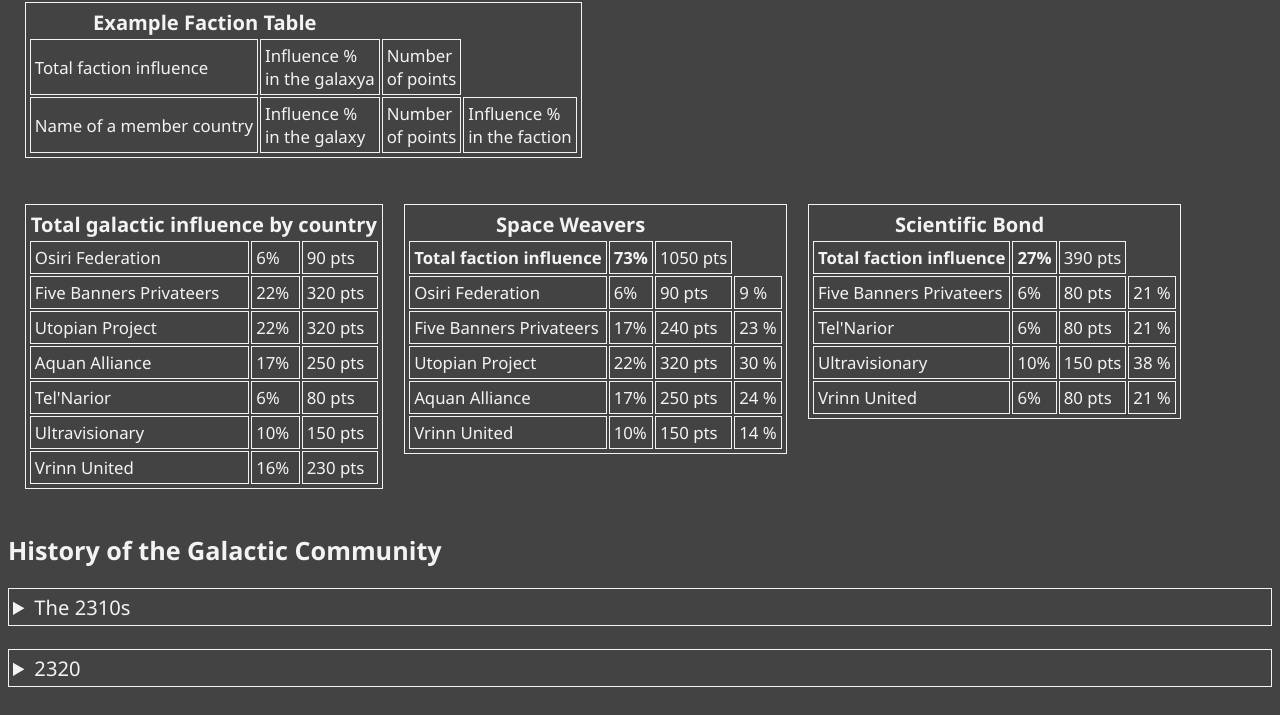
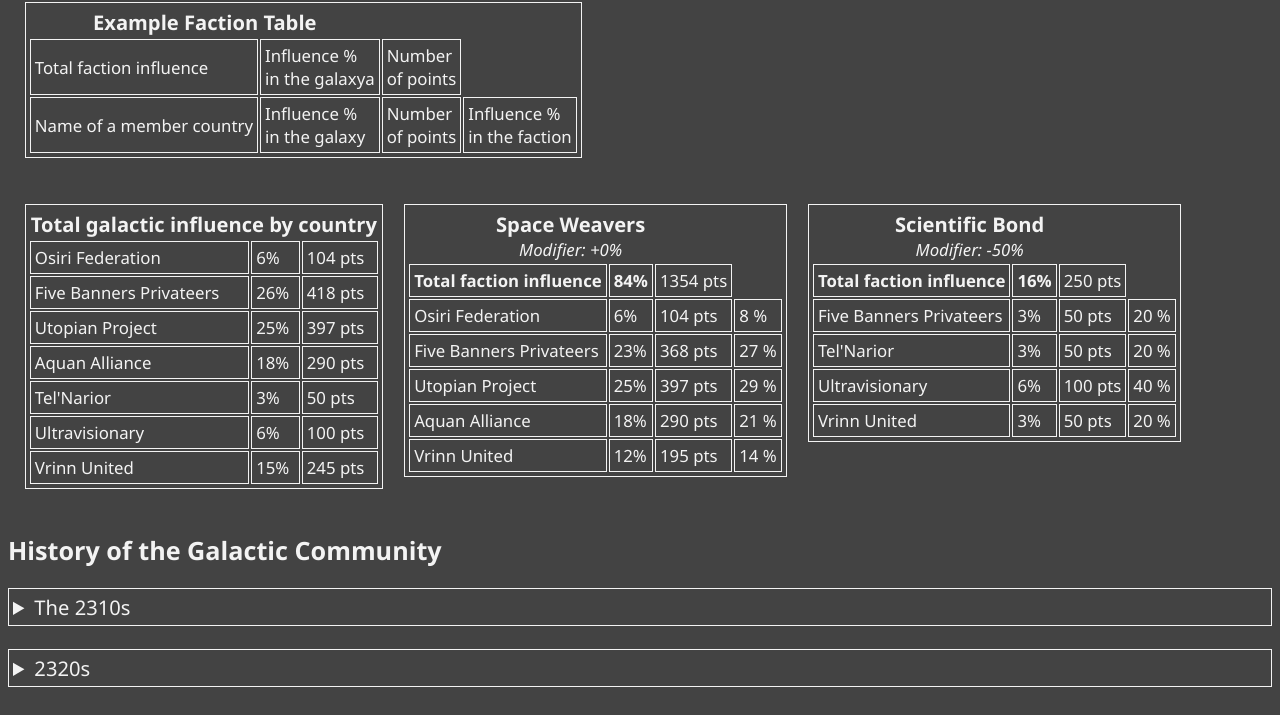
Before and after one commit to Sari-Dummy/unity-galactic-community, a plain HTML site: page index.html in a window 1280 px wide. Shown: the part 89-804 px from the top of the page. Drawn offline with Linux system fonts and the light colour scheme.

Commit message:
permanent modifiers added

```diff
--- a/main.js
+++ b/main.js
@@ -16,6 +16,7 @@ class Faction {
         this.key = key
         this.name = name
         this.points = points
+        this.pointMultiplier = 1
         this.shareOfPoints = () => {
             return Math.round(this.points / totalPoints * 100)
         }
@@ -61,6 +62,7 @@ class Country {
     }
 }
 
+// This is used to modify the influence of a country within a faction
 class InfluenceShift {
     constructor(country, factionKey, amountOfPoints) {
         this.country = country
@@ -69,6 +71,7 @@ class InfluenceShift {
     }
 }
 
+// This is used to store all the influence shifts within a faction within a period
 class InfluenceShiftBulk {
     constructor(factionKey, influenceData) {
         this.faction = factions[factionKey]
@@ -81,6 +84,7 @@ class InfluenceShiftBulk {
     }
 }
 
+// This is used to modify the overall influence of a faction only once
 class FactionShift {
     constructor(factionKey, multiplier) {
         this.factionKey = factionKey
@@ -88,22 +92,52 @@ class FactionShift {
     }
 }
 
+// This modifies a permanent modifier to a faction making it more/less powerful
+class PermanentFactionShift {
+    constructor(factionKey, multiplier, retroactive = false) {
+        this.factionKey = factionKey
+        this.multiplier = multiplier
+        // If it is retroactive, then it also multiplies all the
+        // current influence of all members by the multiplier.
+        // Otherwise it only applies the modifier to subsequent shifts.
+        this.retroactive = retroactive
+    }
+}
+
 class Period {
-    constructor(name, description, influenceShifts = [], factionShifts = []) {
+    constructor(
+        name,
+        description,
+        influenceShifts = [],
+        factionShifts = [],
+        permanentFactionShifts = []
+    ) {
         this.name = name
         this.description = description
         this.influenceShifts = influenceShifts
         this.factionShifts = factionShifts
+        this.permanentFactionShifts = permanentFactionShifts
     }
 }
 
 function shiftInfluence(influenceShift) {
-    influenceShift.country.factions[influenceShift.factionKey].points += influenceShift.amountOfPoints
+    let countryFaction = influenceShift.country.factions[influenceShift.factionKey]
+    let faction = factions[influenceShift.factionKey]
+
+    countryFaction.points += influenceShift.amountOfPoints * faction.pointMultiplier
 }
 
 function shiftFactionInfluence(factionShift) {
     for (let country of factions[factionShift.factionKey].memberCountries) {
         country.factions[factionShift.factionKey].points *= factionShift.multiplier
+    }
+}
+
+function enactPermanentFactionShift(permanentFactionShift) {
+    factions[permanentFactionShift.factionKey].pointMultiplier =
+        permanentFactionShift.multiplier
+    if (permanentFactionShift.retroactive) {
+        shiftFactionInfluence(permanentFactionShift)
     }
 }
 
@@ -116,6 +150,9 @@ function calculateCountryPoints() {
         }
         for (let factionShift of period.factionShifts) {
             shiftFactionInfluence(factionShift)
+        }
+        for (let permanentFactionShift of period.permanentFactionShifts) {
+            enactPermanentFactionShift(permanentFactionShift)
         }
     }
 }
@@ -202,7 +239,11 @@ function tableFactionInfluence(faction) {
     factionInfluenceTable = `
     <table class="faction-table">
         <thead>
-            <th colspan=${numOfCols}>${faction.name}</th>
+            <th colspan=${numOfCols}>${faction.name}<br>
+                <div class="faction-modifier">
+                    Modifier: ${multiplierToPercentage(faction.pointMultiplier)}%
+                </div>
+            </th>
         </thead>
         <tbody>
             ${tableRows}
@@ -263,13 +304,20 @@ function influenceShiftBulkToHtml(influenceShiftBulk) {
     `
 }
 
+function multiplierToPercentage(multiplier) {
+    let shiftPercentage = 1
+    let sign = ""
+    if (multiplier < 1) {
+        shiftPercentage = Math.round(-((1 - multiplier) * 100))
+    } else {
+        shiftPercentage = Math.round((multiplier - 1) * 100)
+        sign = "+"
+    }
+    return `${sign}${shiftPercentage}`
+}
+
 function factionShiftToHtml(factionShift) {
-    let shiftPercentage = 0
-    if (factionShift.multiplier < 1) {
-        shiftPercentage = Math.round(-((1 - factionShift.multiplier) * 100))
-    } else {
-        shiftPercentage = Math.round((factionShift.multiplier - 1) * 100)
-    }
+    let shiftPercentage = multiplierToPercentage(factionShift.multiplier)
 
     return `
     <tr>
@@ -301,6 +349,32 @@ function allFactionShiftsToHtml(factionShifts) {
     `
 }
 
+function permanentFactionShiftToHtml(permanentFactionShift) {
+    return factionShiftToHtml(permanentFactionShift)
+}
+
+function allPermanentFactionShiftsToHtml(permanentFactionShifts) {
+    if (permanentFactionShifts.length == 0) {
+        return ""
+    }
+
+    let permanentFactionShiftRows = ""
+    for (let permanentFactionShift of permanentFactionShifts) {
+        permanentFactionShiftRows += permanentFactionShiftToHtml(permanentFactionShift)
+    }
+
+    return `
+    <table class="influence-shift">
+        <thead>
+            <th colspan="2">Permanent modifiers</th>
+        </thead>
+        <tbody>
+            ${permanentFactionShiftRows}
+        </tbody>
+    </table>
+    `
+}
+
 function periodToHtml(period) {
     let influenceShiftTables = ""
 
@@ -319,6 +393,7 @@ function periodToHtml(period) {
         </p>
         ${influenceShiftTables}
         ${allFactionShiftsToHtml(period.factionShifts)}
+        ${allPermanentFactionShiftsToHtml(period.permanentFactionShifts)}
     </details>
     <br>
     `
@@ -376,40 +451,48 @@ let periods = {
                     [countries.randwarf, +290],
                     [countries.quinny, +240],
                     [countries.kindra, +90],
-                    [countries.wiggen, +100]
+                    [countries.wiggen, +50]
                 ]
             ),
 
             new InfluenceShiftBulk(_scientificBondKey,
                 [
-                    [countries.stooser, +100],
-                    [countries.quinny, +30],
-                    [countries.spectre, +30],
-                    [countries.wiggen, +30]
+                    [countries.stooser, +200],
+                    [countries.quinny, +100],
+                    [countries.spectre, +100],
+                    [countries.wiggen, +100]
                 ]
             )
+        ],
+        [],
+        [
+            new PermanentFactionShift(_scientificBondKey, 0.5, true)
         ]
     ),
 
-    period2320: new Period(
-        "2320",
+    period2320s: new Period(
+        "2320s",
 
         `Work in progress: roleplay still has to be done
         `,
         [
             new InfluenceShiftBulk(_spaceWeaverKey,
                 [
-                    [countries.randwarf, +30],
-                    [countries.wiggen, +50]
+                    [countries.randwarf, +87 + 20], // Trade, CGs
+                    [countries.quinny, +128],
+                    [countries.sari, +40],
+                    [countries.kindra, +14],
+                    // +50 for now being an established member
+                    [countries.wiggen, +145, +50]
                 ]
             ),
 
             new InfluenceShiftBulk(_scientificBondKey,
                 [
-                    [countries.stooser, +50],
-                    [countries.quinny, +50],
-                    [countries.spectre, +50],
-                    [countries.wiggen, +50]
+                    [countries.stooser, +0],
+                    [countries.quinny, +0],
+                    [countries.spectre, +0],
+                    [countries.wiggen, +0]
                 ]
             )
         ]
@@ -418,7 +501,7 @@ let periods = {
 
 let influenceHistory = [
     periods.period2310s,
-    periods.period2320
+    periods.period2320s
 ]
 
 main()
--- a/styles.css
+++ b/styles.css
@@ -2,7 +2,7 @@ html {
     background-color: #434343;
     color: #F3F3F3;
     font-family: 'Segoe UI', Tahoma, Geneva, Verdana, sans-serif;
-    font-size: 1.05em;
+    font-size: 1.05rem;
 }
 
 h1 {
@@ -17,7 +17,13 @@ table {
 }
 
 th {
-    font-size: 1.2em;
+    font-size: 1.2rem;
+}
+
+.faction-modifier {
+    font-size: 1rem;
+    font-weight: 100;
+    font-style: italic;
 }
 
 tr:hover {
@@ -50,7 +56,7 @@ details {
 }
 
 summary {
-    font-size: 1.2em;
+    font-size: 1.2rem;
 }
 
 summary:hover {
```
